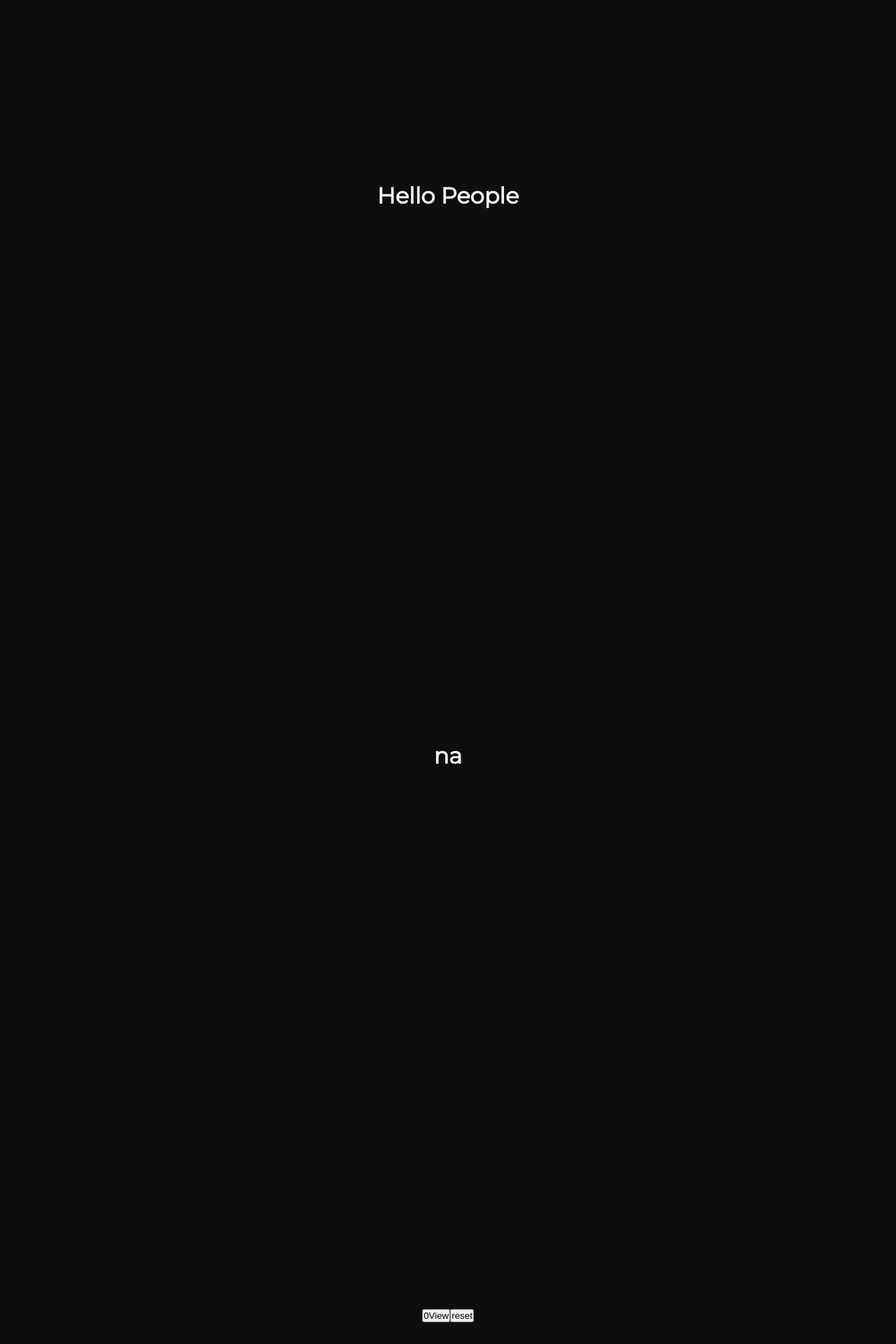
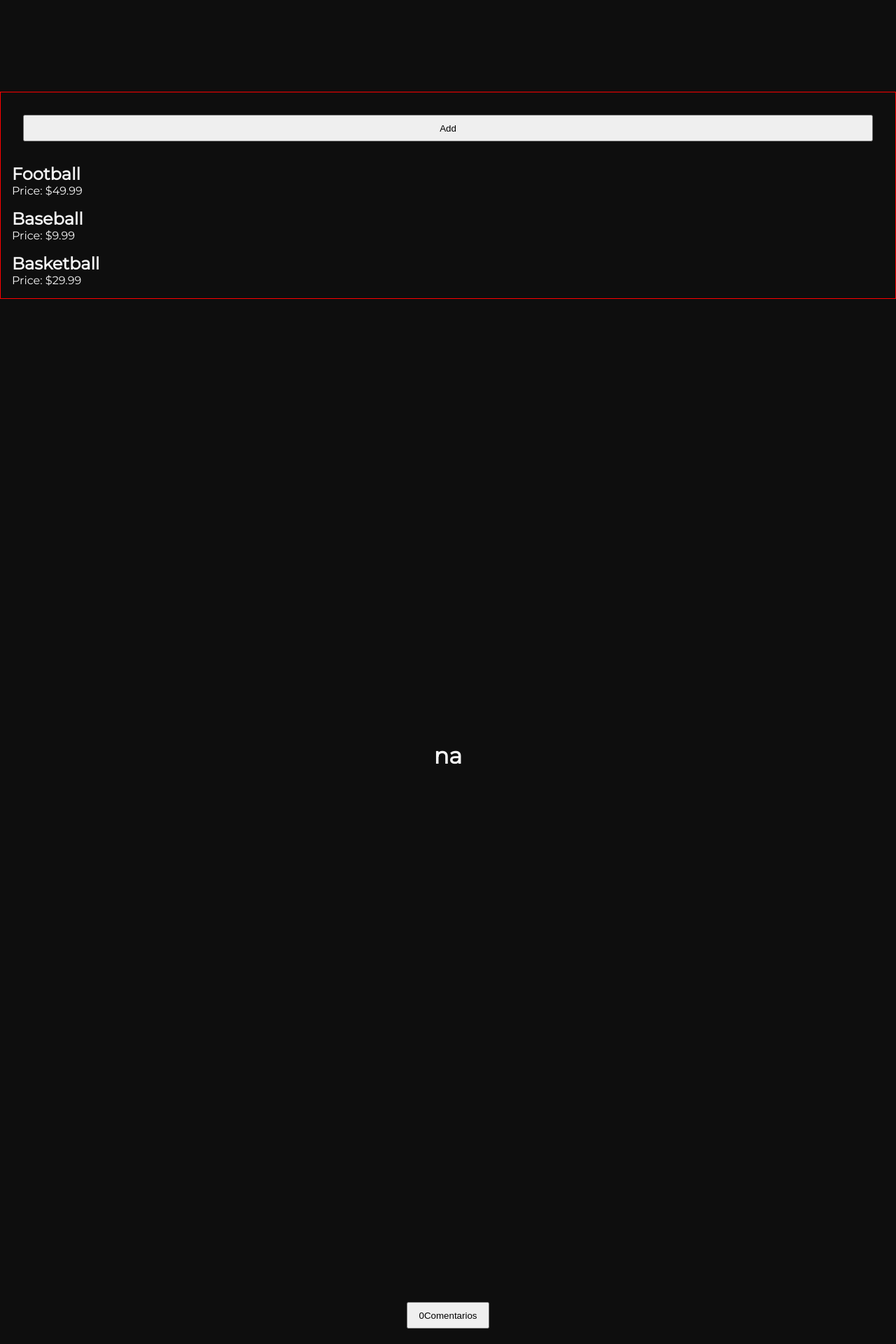
Before and after one commit to Mp-keyner/PageCorte4, a React (Vite) app: page / in a window 1280 px wide. Shown: the part 140-2060 px from the top of the page at 70% size. Built offline with nearby package versions, Linux system fonts and the light colour scheme.

Commit message:
26 de septiembre 8:52

```diff
--- /dev/null
+++ b/src/components/Cart/Cart.css
@@ -0,0 +1,8 @@
+.contaCosas{
+    border: 1px solid red;
+    width: 100%;
+    padding: 1pc;
+    display: flex;
+    flex-direction: column;
+    gap: 1pc;
+}
--- /dev/null
+++ b/src/components/Cart/Cart.jsx
@@ -0,0 +1,52 @@
+import React, { useState } from 'react'
+import './Cart.css'
+
+const Cart = () => {
+    const Cosas = [
+        {
+          Product: {
+            id: 1,
+            name: 'Football',
+            price: 49.99,
+          },
+        },
+        {
+          Product: {
+            id: 2,
+            name: 'Baseball',
+            price: 9.99,
+          },
+        },
+        {
+          Product: {
+            id: 3,
+            name: 'Basketball',
+            price: 29.99,
+          },
+        },
+      ];
+      const [Product, setProduct] = useState(Cosas)
+  return (
+    <div className='contaCosas'>
+        <button onClick={() => {
+            console.log(Product);
+            setProduct([...Cosas,
+               { Product: {
+                id: 4,
+                name: 'tatata',
+                price: 25678,
+              },}])
+        }}>Add</button>
+        {
+        Product.map(cosas => (
+            <div key={cosas.Product.id}>
+                <h1>{cosas.Product.name}</h1>
+                <p>Price: ${cosas.Product.price}</p>
+            </div>
+        ))
+        }
+    </div>
+  )
+}
+
+export default Cart
--- a/src/components/Estado/Estado.jsx
+++ b/src/components/Estado/Estado.jsx
@@ -1,18 +1,10 @@
-import React, { useState } from 'react'
+import React from 'react'
 
-const Estado = ({count, FuncionUpdate}) => {
-  const [disabled, setDisabled] = useState(false);
-    console.log(count)
-    console.log('Desde Estado')
-    const View = (x) => {
-      FuncionUpdate(x)
-      console.log(x)
-      count == 19 ? setDisabled(true) : setDisabled(false)
-    }
+const Estado = (prop) => {
   return (
     <>
-        <button disabled={disabled} onClick={() => View(count + 1)}>{count}View</button>
-        <button  onClick={() => View(0)}>reset</button>
+    <button disabled={prop.count == 20 ? true
+    : false} onClick={() => prop.setCoun(prop.count +1)}>{prop.count}Comentarios</button>
     </>
   )
 }
--- a/src/components/Layout/index.jsx
+++ b/src/components/Layout/index.jsx
@@ -2,27 +2,26 @@ import React, { useState } from 'react'
 import Nav from '../Nav/Nav'
 import './index.css'
 import Estado from '../Estado/Estado'
+import Cart from '../Cart/Cart'
 
 
 const Layout = () => {
   console.log('Desde Layout')
   const [count , setCoun] = useState(0)
+  console.log(count, 'valor del estado')
   return (
     <>
         <Nav/>
-        <div className='Container'>
-          <h1>
-            Hello People
-          </h1>
-
-        </div>
+        <section className='Container'>
+         <Cart/>
+        </section>
         <div className='Container'>
           <h1>
             {count == 10 ? "Hello People" : 'na'}
           </h1>
-        </div>
+         </div>
         <div className='Container'>
-          <Estado count={count} FuncionUpdate={setCoun}/>
+          <Estado count={count} setCoun={setCoun}/>
         </div>
     </>
   )
--- a/src/components/Nav/index.css
+++ b/src/components/Nav/index.css
@@ -57,7 +57,10 @@ li {
 .MenuDes{
     display: none;
 }
-
+button {
+  padding: 0.6pc 1pc ;
+  margin: 1pc;
+}
 
 @media screen and (max-width: 700px) {
   .menu {
```
